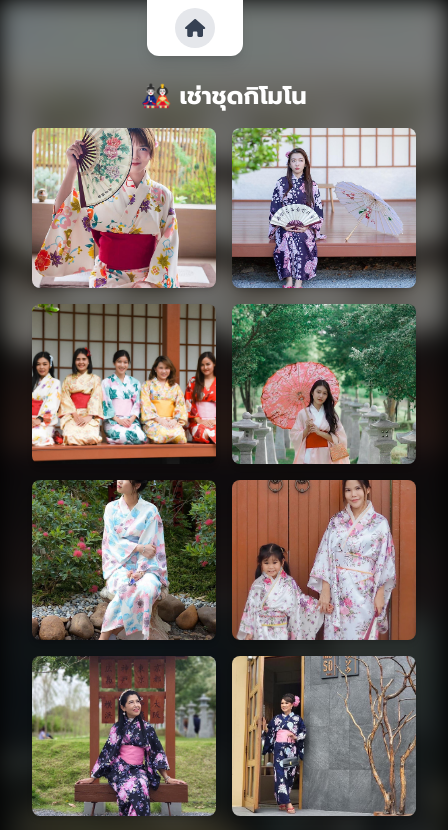
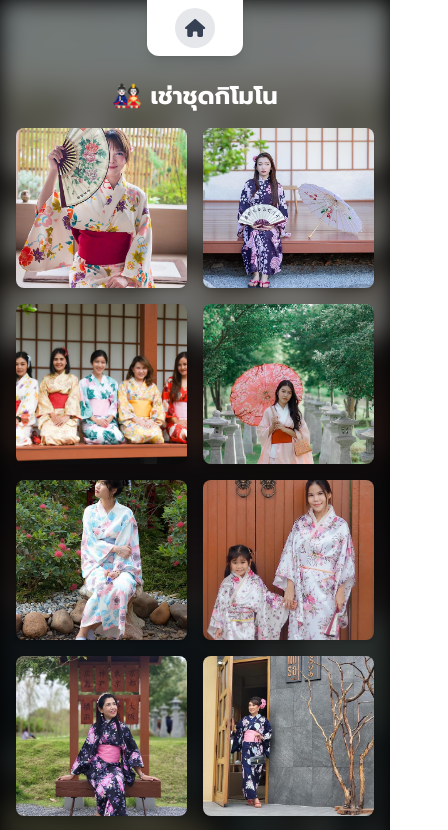
Before and after one commit to Chirawattt/mosoyodia-costume-rental, a React (Vite) app: page /kimono in a window 390 px wide. Shown: the top 830 px of the page, 448 px wide, since content can reach past the window. Built offline with nearby package versions, Linux system fonts and the light colour scheme.

Commit message:
[Edit] - min width of Kimono.jsx

```diff
--- a/src/pages/Kimono.jsx
+++ b/src/pages/Kimono.jsx
@@ -41,7 +41,7 @@ function Kimono() {
         </Link>
       </nav>
 
-      <div className="relative flex items-center justify-center min-w-md min-h-[100dvh] sm:min-h-screen bg-black p-4 pt-20">
+      <div className="relative flex items-center justify-center min-w-sm min-h-[100dvh] sm:min-h-screen bg-black p-4 pt-20">
         {/* ภาพพื้นหลังเบลอ */}
         <img
           src="/img/HomeBG.png"
```
